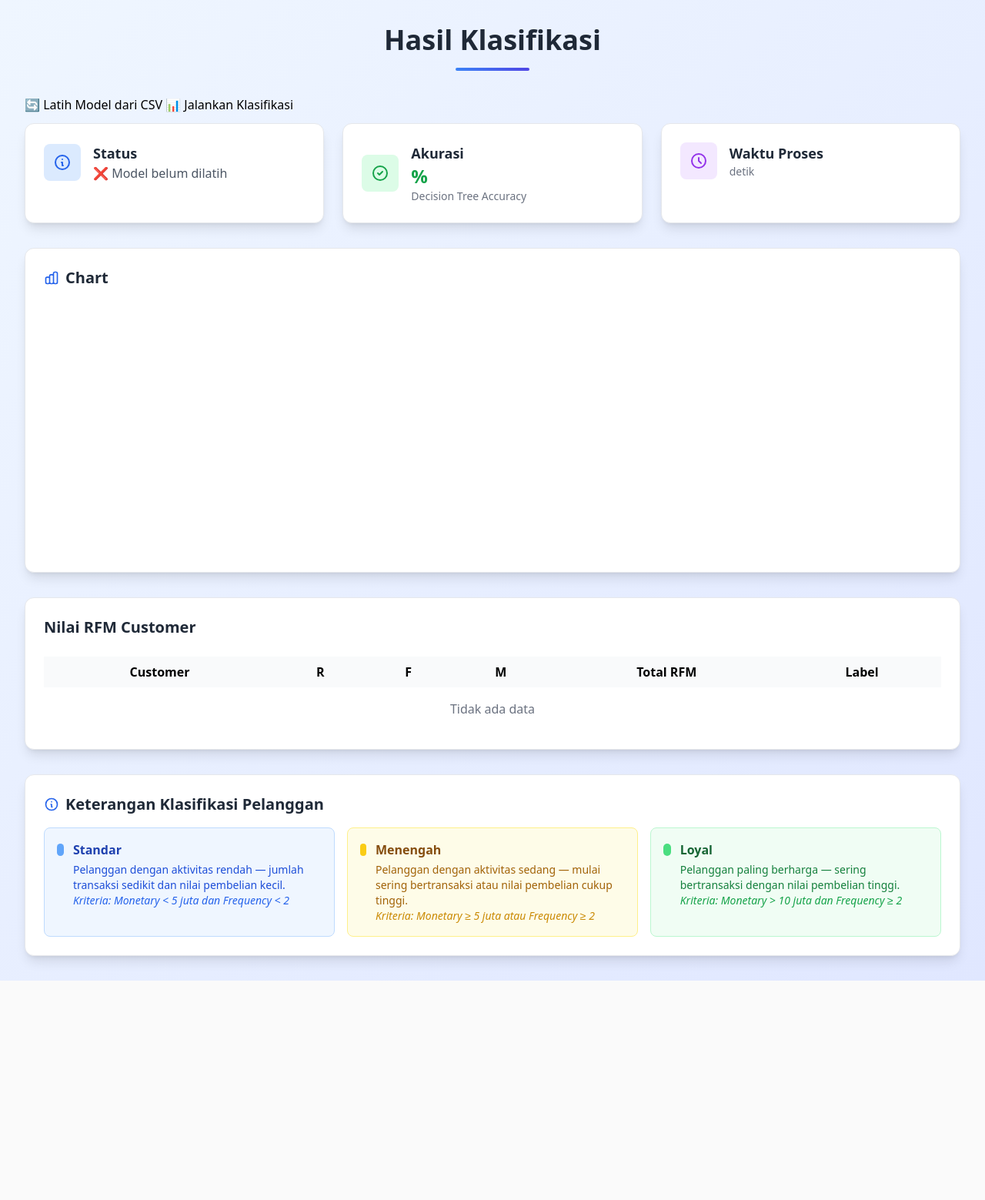
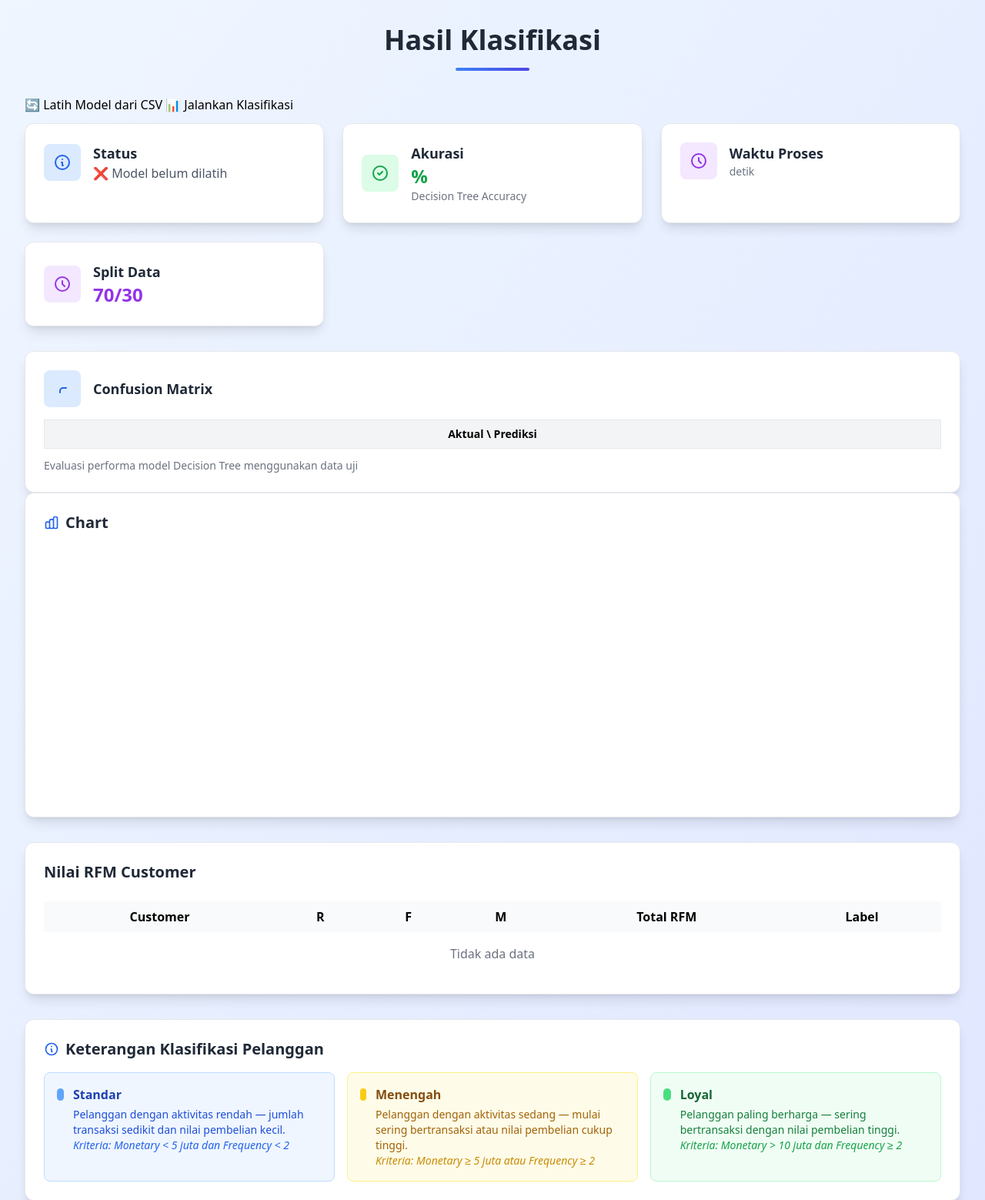
Before and after one commit to ramadhan122/NobleStudio, a Django app: page /classification/ in a window 1280 px wide. Shown: the top 1559 px of the page at 77% size. Before the commit the page ends 1274 px from the top, so only its background shows below. Run offline with Django 4.2, Linux system fonts and the light colour scheme; the visitor is signed in with stand-in values (Sample User, id 1); lists and menus that the app fills with data are empty; a map, chart or similar area stays blank; some libraries are stand-ins or nearby versions.

Commit message:
penambahan CM

```diff
--- a/templates/clustering_result.html
+++ b/templates/clustering_result.html
@@ -81,7 +81,62 @@
                     </div>
                 </div>
             </div>
+
+            <div class="bg-white rounded-xl shadow-lg p-6 border border-gray-200 hover:shadow-xl transition-shadow duration-300">
+                <div class="flex items-center">
+                    <div class="flex-shrink-0">
+                        <div class="w-12 h-12 bg-purple-100 rounded-lg flex items-center justify-center">
+                            <svg class="w-6 h-6 text-purple-600" fill="none" stroke="currentColor" viewBox="0 0 24 24">
+                                <path stroke-linecap="round" stroke-linejoin="round" stroke-width="2" d="M12 8v4l3 3m6-3a9 9 0 11-18 0 9 9 0 0118 0z"></path>
+                            </svg>
+                        </div>
+                    </div>
+                    <div class="ml-4">
+                        <h3 class="text-lg font-semibold text-gray-800">Split Data</h3>
+                        <p class="text-2xl font-bold text-purple-600">70/30</p>
+                    </div>
+                </div>
+            </div>
         </div>
+
+        <div class="bg-white rounded-xl shadow-lg p-6 border border-gray-200 hover:shadow-xl transition-shadow duration-300">
+            <div class="flex items-center mb-4">
+                <div class="w-12 h-12 bg-blue-100 rounded-lg flex items-center justify-center">
+                    <svg class="w-6 h-6 text-blue-600" fill="none" stroke="currentColor" viewBox="0 0 24 24">
+                        <path stroke-linecap="round" stroke-linejoin="round" stroke-width="2"
+                            d="M9 17v-2a4 4 0 014-4h4"></path>
+                    </svg>
+                </div>
+                <h3 class="ml-4 text-lg font-semibold text-gray-800">Confusion Matrix</h3>
+            </div>
+            <div class="overflow-x-auto">
+                <table class="min-w-full border border-gray-300 text-center">
+                    <thead class="bg-gray-100">
+                        <tr>
+                            <th class="border px-3 py-2 text-sm">Aktual \ Prediksi</th>
+                            {% for col in confusion_matrix.columns %}
+                                <th class="border px-3 py-2 text-sm">{{ col }}</th>
+                            {% endfor %}
+                        </tr>
+                    </thead>
+                    <tbody>
+                        {% for index, row in confusion_matrix.iterrows %}
+                        <tr>
+                            <td class="border px-3 py-2 font-semibold bg-gray-50">{{ index }}</td>
+                            {% for value in row %}
+                                <td class="border px-3 py-2">{{ value }}</td>
+                            {% endfor %}
+                        </tr>
+                        {% endfor %}
+                    </tbody>
+                </table>
+            </div>
+
+            <p class="text-sm text-gray-500 mt-3">
+                Evaluasi performa model Decision Tree menggunakan data uji
+            </p>
+        </div>
+
 
         <!-- Chart Section (Full Width) -->
         <div class="bg-white rounded-xl shadow-lg p-6 border border-gray-200 mb-8">
```
